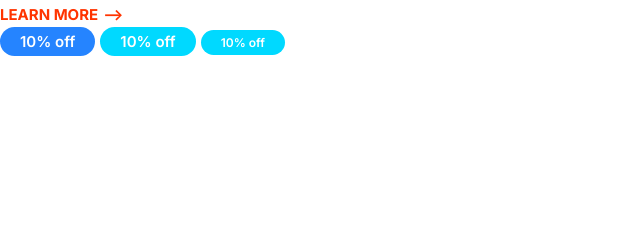
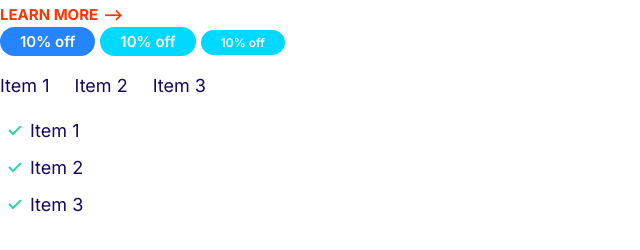
Before and after one commit to surajgond07/suraj-infotech-project, a plain HTML site: page index.html in a window 1280 px wide. Shown: the whole page, without its empty margins (0-640 px from the left). Drawn offline with Linux system fonts and the light colour scheme.

Commit message:
Build lists components.

```diff
--- a/CSS/styles.css
+++ b/CSS/styles.css
@@ -131,3 +131,33 @@
         font-size: 1.2rem;
     }
 }
+
+
+/* List */
+
+.list {
+    list-style: none;
+    padding-left: 0;
+    color: var(--color-headings);
+}
+
+.list--inline .list__item {
+    display: inline-block;
+    margin-right: 2rem;
+}
+
+.list--tick {
+    list-style-image: url(../images/tick.svg);
+    padding-left: 3rem;
+}
+
+.list--tick .list__item {
+    padding-left: 0.5rem;
+    margin-bottom: 1rem;
+}
+
+@media screen and (min-width: 1024px) {
+    .list--tick .list__item {
+        padding-left: 0;
+    }
+}
--- a/index.html
+++ b/index.html
@@ -23,6 +23,18 @@
     <span class="badge badge--primary">10% off</span>
     <span class="badge badge--secondary">10% off</span>
     <span class="badge badge--secondary badge--small">10% off</span>
+
+    <ul class="list list--inline ">
+        <li class="list__item">Item 1</li>
+        <li class="list__item">Item 2</li>
+        <li class="list__item">Item 3</li>
+    </ul>
+    <ul class="list list--tick">
+        <li class="list__item">Item 1</li>
+        <li class="list__item">Item 2</li>
+        <li class="list__item">Item 3</li>
+    </ul>
+
 </body>
 
 </html>
```
Also changed, not shown: components/lists.html (added, +10 -0 lines), images/tick.svg (added).
